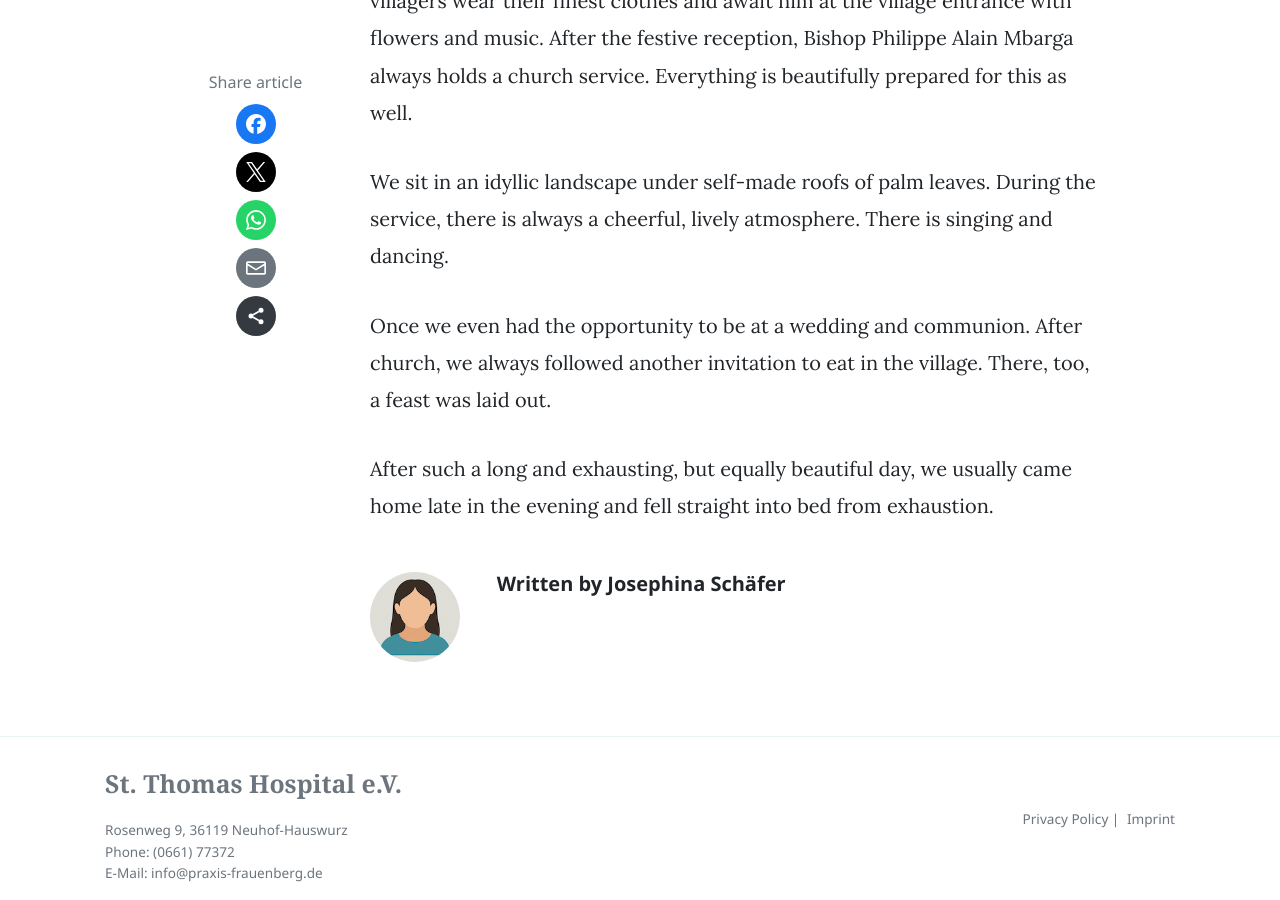
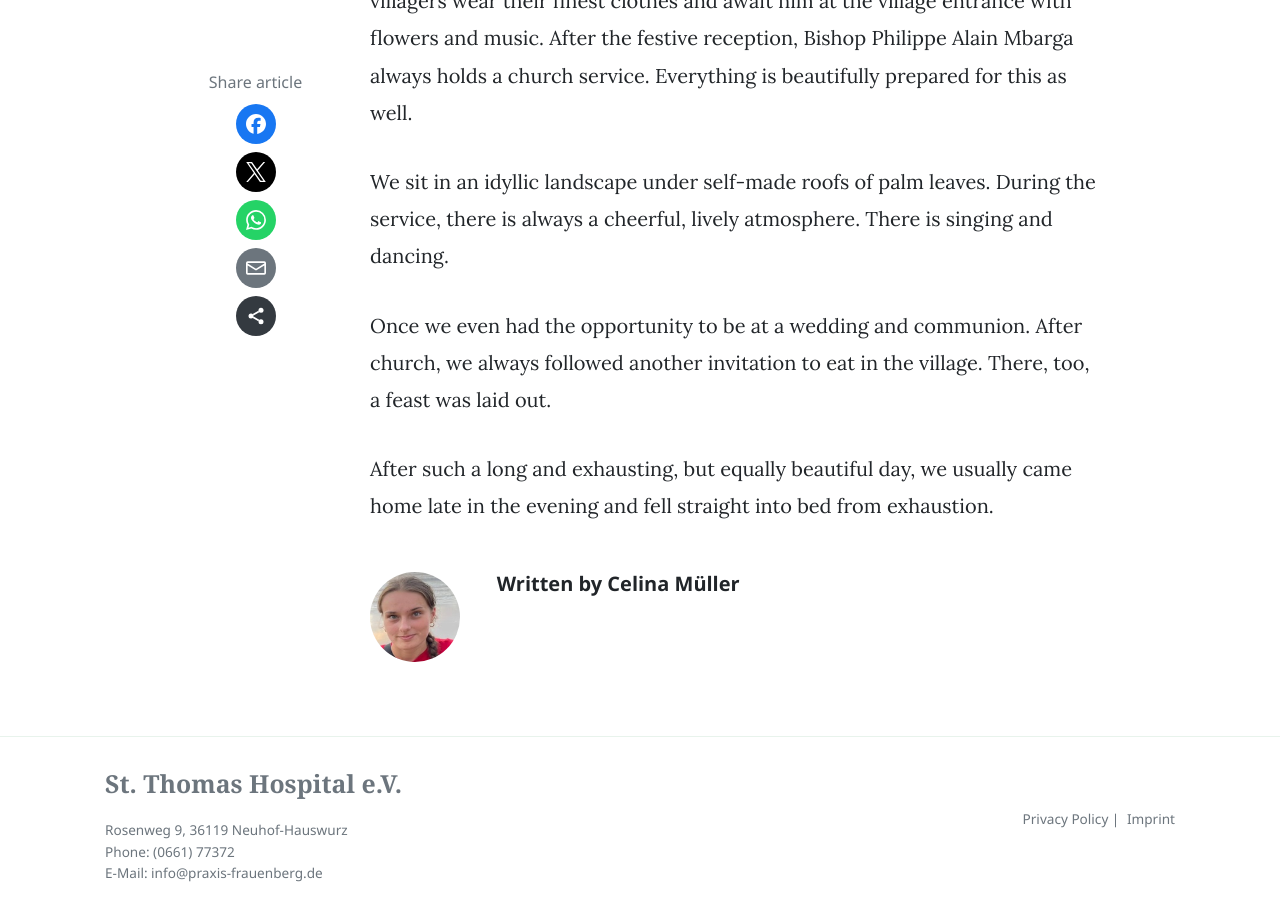
Before and after one commit to Thomas-Hospital-e-V/Thomas-Hospital-e-V.github.io, a Jekyll site: the page built from _posts/en/2024-03-29-bericht-kamerun.md, in a window 1280 px wide and 900 px high, scrolled down 1469 px. Built offline with Jekyll 4.4.1, drawn with Linux system fonts in a browser that asks for light colours; some of the changed text lies outside the part shown; grey boxes are pictures that could not be loaded.

Commit message:
Fix author of the English Report from Cameroon 2024

```diff
--- a/_posts/en/2024-03-29-bericht-kamerun.md
+++ b/_posts/en/2024-03-29-bericht-kamerun.md
@@ -3,7 +3,7 @@ layout: post
 title:  "Report from Cameroon 2024"
 categories: [ Kinderhilfe ]
 image: assets/images/website_images/IMG_5938.jpg
-author: josephina-schaefer
+author: celina-mueller
 ---
 
 Excursion into the Bush
```
